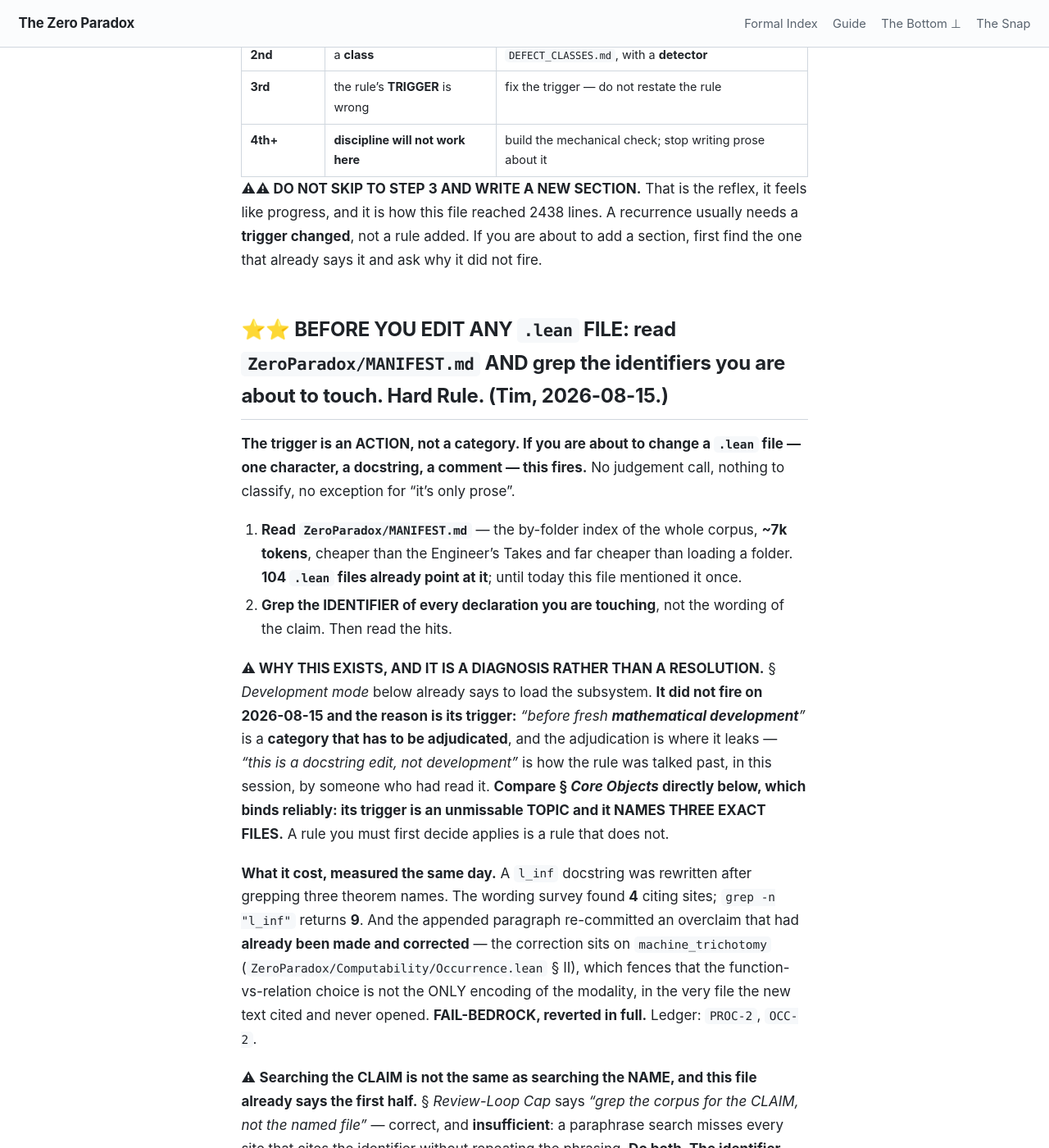
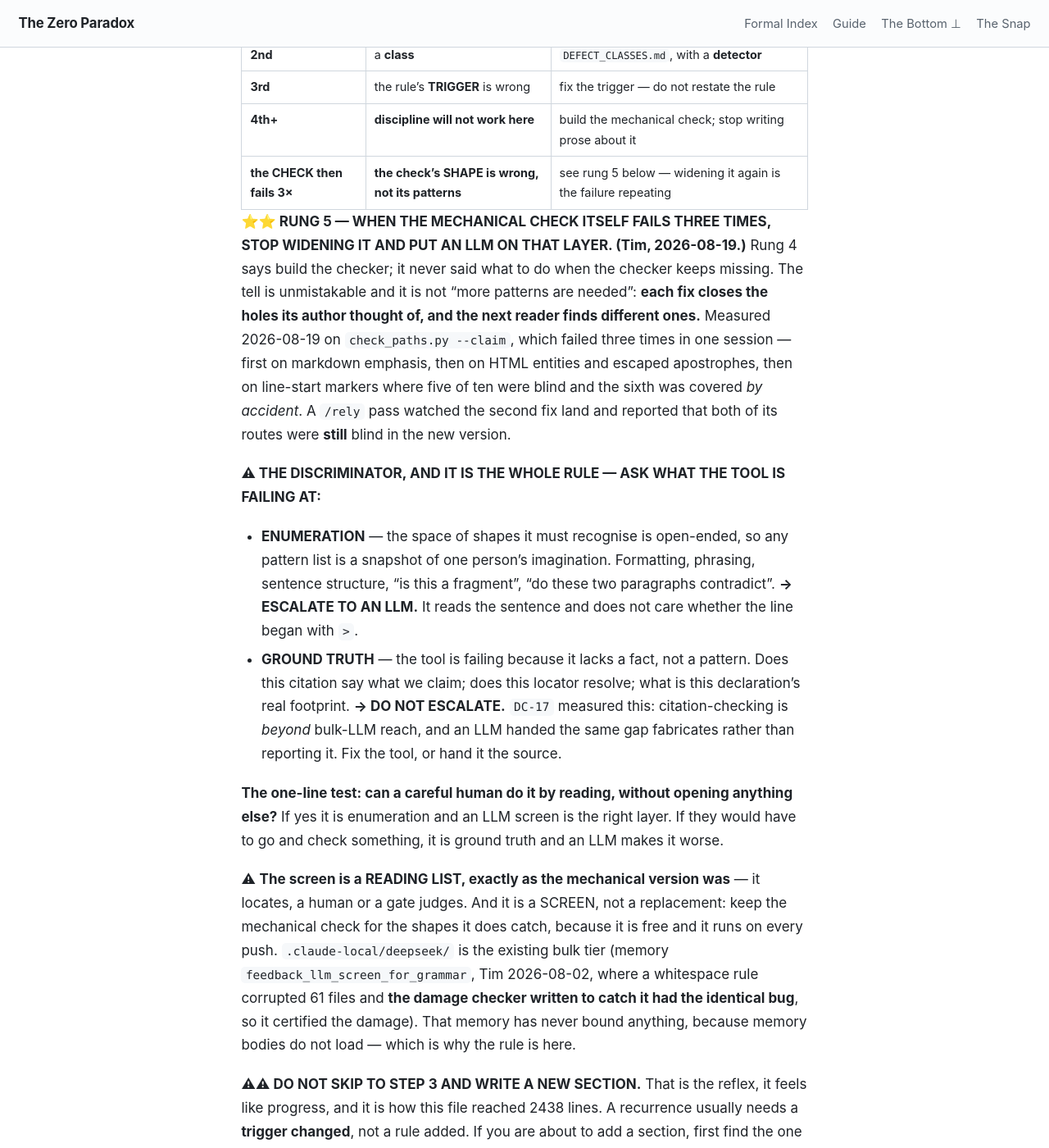
Before and after one commit to timbrigham/ZeroParadox, a Jekyll site: the page built from CLAUDE.md, in a window 1280 px wide and 1400 px high, scrolled down 11432 px. Shown: the whole window at 82% size. Built offline with Jekyll 4.4.1, drawn with Linux system fonts in a browser that asks for light colours; our own code applies the rules of GitHub Pages for plain Markdown files.

Commit message:
Rung 5: when the checker fails three times, change the layer
Co-Authored-By: Claude Opus 5 <noreply@anthropic.com>
Claude-Session: https://claude.ai/code/session_01Y3bev4DJYKL6X8bHXccZJe

```diff
--- a/CLAUDE.md
+++ b/CLAUDE.md
@@ -323,6 +323,38 @@ conventions that leaked, and every one leaked while being remembered by people w
 | **2nd** | a **class** | `DEFECT_CLASSES.md`, with a **detector** |
 | **3rd** | the rule's **TRIGGER** is wrong | fix the trigger — do not restate the rule |
 | **4th+** | **discipline will not work here** | build the mechanical check; stop writing prose about it |
+| **the CHECK then fails 3×** | **the check's SHAPE is wrong, not its patterns** | see rung 5 below — widening it again is the failure repeating |
+
+**⭐⭐ RUNG 5 — WHEN THE MECHANICAL CHECK ITSELF FAILS THREE TIMES, STOP WIDENING IT AND PUT AN LLM ON
+THAT LAYER. (Tim, 2026-08-19.)** Rung 4 says build the checker; it never said what to do when the
+checker keeps missing. The tell is unmistakable and it is not "more patterns are needed": **each fix
+closes the holes its author thought of, and the next reader finds different ones.** Measured
+2026-08-19 on `check_paths.py --claim`, which failed three times in one session — first on markdown
+emphasis, then on HTML entities and escaped apostrophes, then on line-start markers where five of ten
+were blind and the sixth was covered *by accident*. A `/rely` pass watched the second fix land and
+reported that both of its routes were **still** blind in the new version.
+
+**⚠ THE DISCRIMINATOR, AND IT IS THE WHOLE RULE — ASK WHAT THE TOOL IS FAILING AT:**
+- **ENUMERATION** — the space of shapes it must recognise is open-ended, so any pattern list is a
+  snapshot of one person's imagination. Formatting, phrasing, sentence structure, "is this a
+  fragment", "do these two paragraphs contradict". **→ ESCALATE TO AN LLM.** It reads the sentence
+  and does not care whether the line began with `>`.
+- **GROUND TRUTH** — the tool is failing because it lacks a fact, not a pattern. Does this citation
+  say what we claim; does this locator resolve; what is this declaration's real footprint.
+  **→ DO NOT ESCALATE.** `DC-17` measured this: citation-checking is *beyond* bulk-LLM reach, and an
+  LLM handed the same gap fabricates rather than reporting it. Fix the tool, or hand it the source.
+
+**The one-line test: can a careful human do it by reading, without opening anything else?** If yes it
+is enumeration and an LLM screen is the right layer. If they would have to go and check something,
+it is ground truth and an LLM makes it worse.
+
+⚠ **The screen is a READING LIST, exactly as the mechanical version was** — it locates, a human or a
+gate judges. And it is a SCREEN, not a replacement: keep the mechanical check for the shapes it does
+catch, because it is free and it runs on every push. `.claude-local/deepseek/` is the existing bulk
+tier (memory `feedback_llm_screen_for_grammar`, Tim 2026-08-02, where a whitespace rule corrupted 61
+files and **the damage checker written to catch it had the identical bug**, so it certified the
+damage). That memory has never bound anything, because memory bodies do not load — which is why the
+rule is here.
 
 **⚠⚠ DO NOT SKIP TO STEP 3 AND WRITE A NEW SECTION.** That is the reflex, it feels like progress, and it
 is how this file reached 2438 lines. A recurrence usually needs a **trigger changed**, not a rule added.
```
Also changed, not shown: 1 other file.
